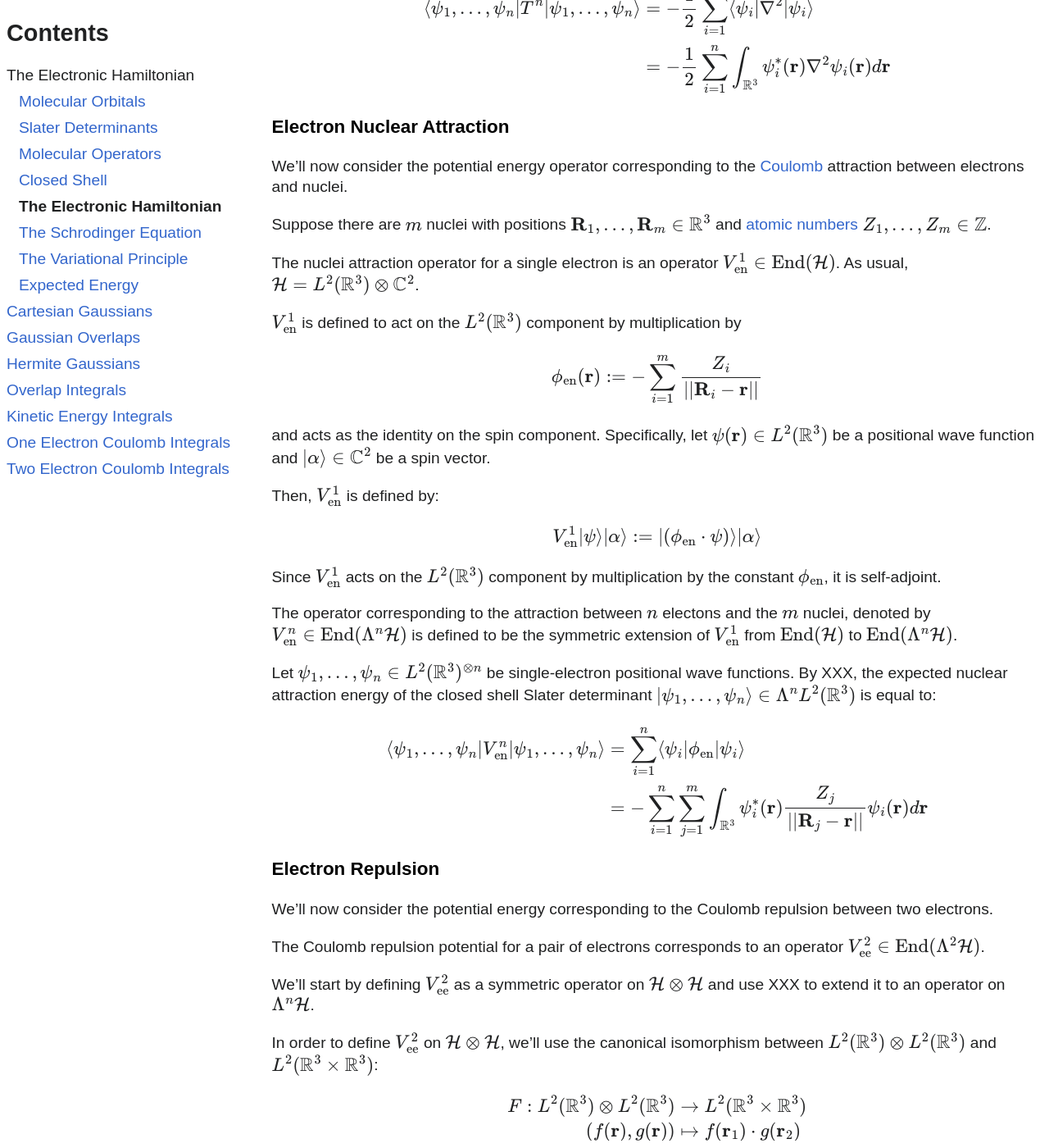
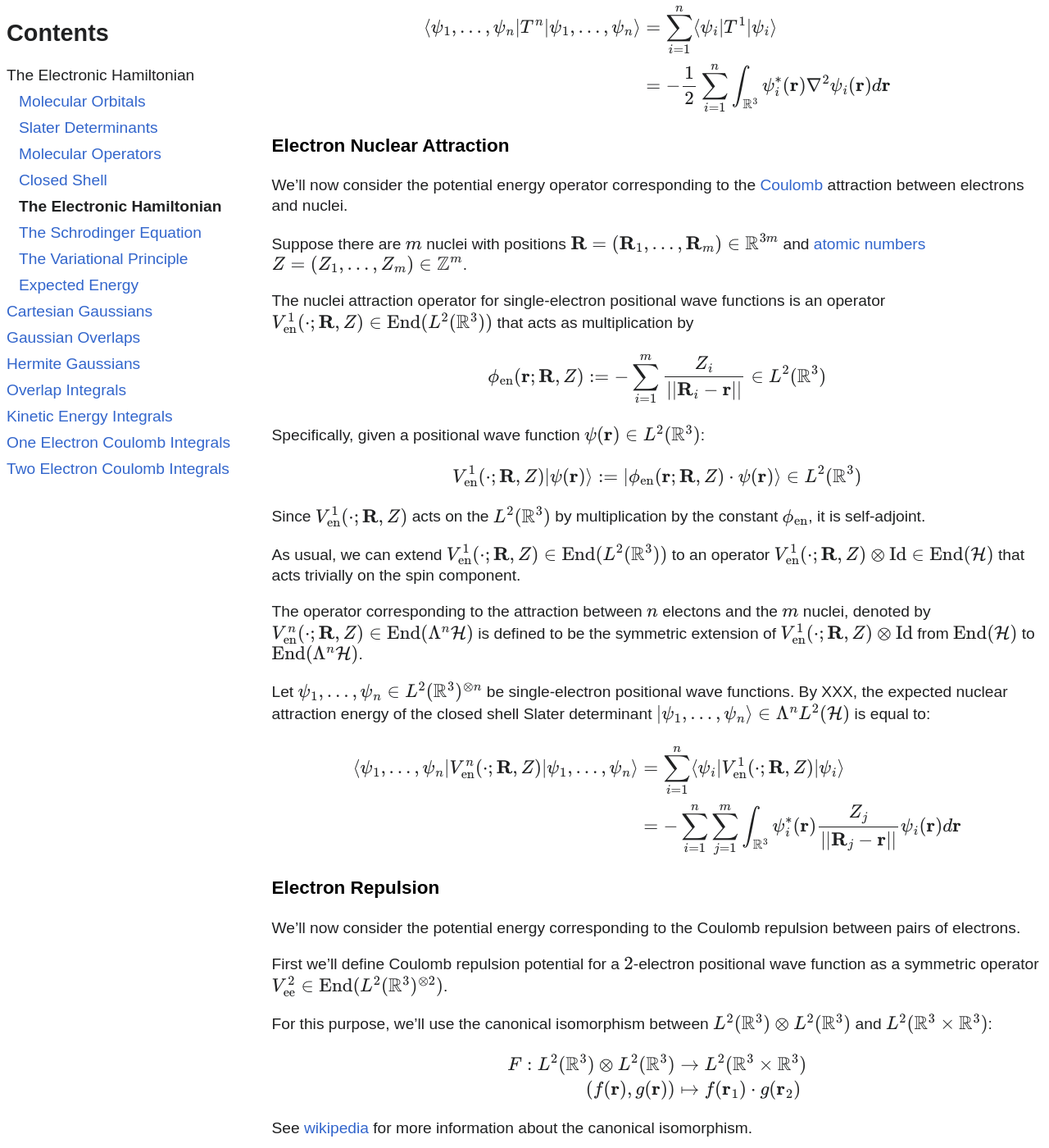
Before and after one commit to lowdanie/lowdanie.github.io, a Jekyll site: the page built from _posts/2025-07-26-electron-integrals.md, in a window 1280 px wide and 1400 px high, scrolled down 8389 px. Shown: the whole window at 82% size. Built offline with Jekyll 4.4.1, drawn with Linux system fonts in a browser that asks for light colours; comment, search, counter and statistics services are not loaded; some of the changed text lies outside the part shown.

Commit message:
hamiltonian

```diff
--- a/_posts/2025-07-26-electron-integrals.md
+++ b/_posts/2025-07-26-electron-integrals.md
@@ -763,15 +763,12 @@ The total electronic Hamiltonian will then be defined to be their sum.
 
 ### Kinetic Energy
 
-The kinetic energy of a single electron corresponds to an operator
-$T^1\in\mathrm{End}(\mathcal{H})$.
-Recall that by definition $\mathcal{H} = L^2(\mathbb{R}^3)\otimes\mathbb{C}^2$.
-
-Let $\psi\in L^2(\mathbb{R}^3)$ be a function and $|\alpha\rangle\in\mathbb{C}^2$ a spin vector.
-Then $T^1$ is defined by:
-
-$$
-T^1 |\psi\rangle|\alpha\rangle := -\frac{1}{2}|\nabla^2 \psi \rangle |\alpha\rangle
+We'll start by defining the kinetic energy operator $T^1$ on $L^2(\mathbb{R}^3)$,
+the space of single-electron positional wave functions. Let $\|\psi\rangle\in L^2(\mathbb{R}^3)$
+be a positional wave function. By definition:
+
+$$
+T^1 |\psi\rangle := -\frac{1}{2}|\nabla^2 \psi \rangle \in L^2(\mathbb{R}^3)
 $$
 
 where $\nabla^2$ denotes the
@@ -788,19 +785,22 @@ The Laplace operator
 [is self-adjoint](https://en.wikipedia.org/wiki/Self-adjoint_operator#Boundary_conditions)
 under the assumption that $\phi(\mathbf{r})$ goes to $0$ as $||\mathbf{r}||$ goes to infinity.
 
+We can extend $T^1\in \mathrm{End}(L^2(\mathbb{R}^3))$ to an operator
+$T^1\otimes\mathrm{Id}\in\mathrm{End}(\mathcal{H})$ that acts trivially on the spin component.
+
 The kinetic energy of $n$-electrons, denoted by $T^n\in\mathrm{End}(\Lambda^n\mathcal{H})$,
 is defined to be the [symmetric extension](XXX) of
-$T^1$ from $\mathrm{End}(\mathcal{H})$ to $\mathrm{End}(\Lambda^n\mathcal{H})$.
+$T^1\otimes\mathrm{Id}$ from $\mathrm{End}(\mathcal{H})$ to $\mathrm{End}(\Lambda^n\mathcal{H})$.
 
 Let $\psi_1,\dots,\psi_n\in L^2(\mathbb{R}^3)^{\otimes n}$ be single-electron
 positional wave functions. By XXX, the expected kinetic energy of the closed shell
-Slater determinant $\|\psi_1,\dots,\psi_n\rangle\in\Lambda^n L^2(\mathbb{R}^3)$ is
+Slater determinant $\|\psi_1,\dots,\psi_n\rangle\in\Lambda^n \mathcal{H}$ is
 equal to:
 
 $$
 \begin{align*}
 \langle \psi_1,\dots,\psi_n | T^n | \psi_1,\dots,\psi_n \rangle
-&= -\frac{1}{2} \sum_{i=1}^n \langle \psi_i | \nabla^2 | \psi_i \rangle \\
+&= \sum_{i=1}^n \langle \psi_i | T^1 | \psi_i \rangle \\
 &= -\frac{1}{2} \sum_{i=1}^n
 \int_{\mathbb{R}^3} \psi_i^*(\mathbf{r})\nabla^2\psi_i(\mathbf{r})d\mathbf{r}
 \end{align*}
@@ -812,48 +812,51 @@ We'll now consider the potential energy operator corresponding to the
 [Coulomb](https://en.wikipedia.org/wiki/Coulomb%27s_law) attraction
 between electrons and nuclei.
 
-Suppose there are $m$ nuclei with positions $\mathbf{R}_1,\dots,\mathbf{R}_m\in\mathbb{R}^3$ and
-[atomic numbers](https://en.wikipedia.org/wiki/Atomic_number) $Z_1,\dots,Z_m\in\\mathbb{Z}$.
-
-The nuclei attraction operator for a single electron is an operator
-$V^1_{\mathrm{en}}\in\mathrm{End}(\mathcal{H})$.
-As usual, $\mathcal{H} = L^2(\mathbb{R}^3)\otimes\mathbb{C}^2$.
-
-$V^1_{\mathrm{en}}$ is defined to act on the $L^2(\mathbb{R}^3)$ component by multiplication
-by
-
-$$
-\phi_{\mathrm{en}}(\mathbf{r}) := -\sum_{i=1}^m \frac{Z_i}{||\mathbf{R}_i - \mathbf{r}||}
-$$
-
-and acts as the identity on the spin component. Specifically,
-let $\psi(\mathbf{r})\in L^2(\mathbb{R}^3)$ be a positional wave function
-and $\|\alpha\rangle\in\mathbb{C}^2$ be a spin vector.
-
-Then, $V^1_{\mathrm{en}}$ is defined by:
-
-$$
-V^1_{\mathrm{en}}|\psi\rangle|\alpha\rangle :=
-|(\phi_{\mathrm{en}}\cdot\psi)\rangle|\alpha\rangle
-$$
-
-Since $V^1\_{\mathrm{en}}$ acts on the $L^2(\mathbb{R}^3)$ component by multiplication
+Suppose there are $m$ nuclei with positions
+$\mathbf{R} = (\mathbf{R}_1,\dots,\mathbf{R}_m)\in\mathbb{R}^{3m}$ and
+[atomic numbers](https://en.wikipedia.org/wiki/Atomic_number)
+$Z = (Z_1,\dots,Z_m)\in\mathbb{Z}^m$.
+
+The nuclei attraction operator for single-electron positional wave functions
+is an operator
+$V^1_{\mathrm{en}}(\cdot;\mathbf{R},Z)\in\mathrm{End}(L^2(\mathbb{R}^3))$ that acts as
+multiplication by
+
+$$
+\phi_{\mathrm{en}}(\mathbf{r}; \mathbf{R},Z) := -\sum_{i=1}^m \frac{Z_i}{||\mathbf{R}_i - \mathbf{r}||}
+\in L^2(\mathbb{R}^3)
+$$
+
+Specifically, given a positional wave function $\psi(\mathbf{r})\in L^2(\mathbb{R}^3)$:
+
+$$
+V^1_{\mathrm{en}}(\cdot; \mathbf{R},Z)|\psi(\mathbf{r})\rangle :=
+|\phi_{\mathrm{en}}(\mathbf{r}; \mathbf{R},Z)\cdot\psi(\mathbf{r})\rangle
+\in L^2(\mathbb{R}^3)
+$$
+
+Since $V^1\_{\mathrm{en}}(\cdot; \mathbf{R},Z)$ acts on the $L^2(\mathbb{R}^3)$ by multiplication
 by the constant $\phi_{\mathrm{en}}$, it is self-adjoint.
 
+As usual, we can extend
+$V^1\_{\mathrm{en}}(\cdot; \mathbf{R},Z)\in\mathrm{End}(L^2(\mathbb{R}^3))$ to an operator
+$V^1\_{\mathrm{en}}(\cdot; \mathbf{R},Z)\otimes\mathrm{Id}\in\mathrm{End}(\mathcal{H})$ that acts
+trivially on the spin component.
+
 The operator corresponding to the attraction between $n$ electons and the $m$
-nuclei, denoted by $V_{\mathrm{en}}^n\in\mathrm{End}(\Lambda^n\mathcal{H})$
-is defined to be the symmetric extension of $V_{\mathrm{en}}^1$ from
+nuclei, denoted by $V_{\mathrm{en}}^n(\cdot; \mathbf{R},Z)\in\mathrm{End}(\Lambda^n\mathcal{H})$
+is defined to be the symmetric extension of $V_{\mathrm{en}}^1(\cdot; \mathbf{R},Z)\otimes\mathrm{Id}$ from
 $\mathrm{End}(\mathcal{H})$ to $\mathrm{End}(\Lambda^n\mathcal{H})$.
 
 Let $\psi_1,\dots,\psi_n\in L^2(\mathbb{R}^3)^{\otimes n}$ be single-electron
 positional wave functions. By XXX, the expected nuclear attraction energy of the
 closed shell Slater determinant
-$\|\psi_1,\dots,\psi_n\rangle\in\Lambda^n L^2(\mathbb{R}^3)$ is equal to:
+$\|\psi_1,\dots,\psi_n\rangle\in\Lambda^n L^2(\mathcal{H})$ is equal to:
 
 $$
 \begin{align*}
-\langle \psi_1,\dots,\psi_n | V_{\mathrm{en}}^n | \psi_1,\dots,\psi_n \rangle
-&= \sum_{i=1}^n \langle \psi_i | \phi_{\mathrm{en}} | \psi_i \rangle \\
+\langle \psi_1,\dots,\psi_n | V_{\mathrm{en}}^n(\cdot; \mathbf{R},Z) | \psi_1,\dots,\psi_n \rangle
+&= \sum_{i=1}^n \langle \psi_i | V_{\mathrm{en}}^1(\cdot; \mathbf{R},Z) | \psi_i \rangle \\
 &= - \sum_{i=1}^n \sum_{j=1}^m
 \int_{\mathbb{R}^3}
 \psi_i^*(\mathbf{r}) \frac{Z_j}{||\mathbf{R}_j - \mathbf{r}||}\psi_i(\mathbf{r})
@@ -864,17 +867,13 @@ $$
 ### Electron Repulsion
 
 We'll now consider the potential energy corresponding to the Coulomb repulsion
-between two electrons.
-
-The Coulomb repulsion potential for a pair of electrons corresponds to an operator
-$V_{\mathrm{ee}}^2\in\mathrm{End}(\Lambda^2\mathcal{H})$.
-
-We'll start by defining $V_{\mathrm{ee}}^2$ as a symmetric operator on
-$\mathcal{H}\otimes\mathcal{H}$
-and use XXX to extend it to an operator on $\Lambda^n\mathcal{H}$.
-
-In order to define $V_{\mathrm{ee}}^2$ on $\mathcal{H}\otimes\mathcal{H}$,
-we'll use the canonical isomorphism between $L^2(\mathbb{R}^3)\otimes L^2(\mathbb{R}^3)$
+between pairs of electrons.
+
+First we'll define Coulomb repulsion potential for a $2$-electron positional wave function
+as a symmetric operator $V_{\mathrm{ee}}^2\in\mathrm{End}(L^2(\mathbb{R}^3)^{\otimes 2})$.
+
+For this purpose,
+we'll use the canonical isomorphism between $L^2(\mathbb{R}^3) \otimes L^2(\mathbb{R}^3)$
 and $L^2(\mathbb{R}^3\times\mathbb{R}^3)$:
 
 $$
@@ -889,7 +888,7 @@ See
 for more information about the canonical isomorphism.
 
 The operator $V_{\mathrm{ee}}^2$ is defined on
-$L^2(\mathbb{R}^2\times\mathbb{R}^3)$ by multiplication by
+$L^2(\mathbb{R}^3\times\mathbb{R}^3)$ by multiplication by
 $\frac{1}{||\mathbf{r}_1 - \mathbf{r}_2||}$:
 
 $$
@@ -900,37 +899,39 @@ $$
 Clearly $V_{\mathrm{ee}}^2$ commutes with the transposition of the coordinates
 $\mathbf{r}\_1$ and $\mathbf{r}\_2$. Therefore, under the canonical isomorphism
 $V_{\mathrm{ee}}^2$ is a symmetric operator on
-$L^2(\mathbb{R}^3)^{\otimes 2}$. We can extend $V_{\mathrm{ee}}^2$ to a symmetric operator on
-$\mathcal{H}^{\otimes 2}$
-by defining it to act trivially on the spin factors $\mathbb{C}^2$.
+$L^2(\mathbb{R}^3)^{\otimes 2}$.
+
+We can extend $V_{\mathrm{ee}}^2$ to a symmetric operator on
+$V_{\mathrm{ee}}^2\otimes\mathrm{Id}^{\otimes 2}\in\mathrm{End}(\mathcal{H}^{\otimes 2})$
+that acts trivially on the spin factors $(\mathbb{C}^2)^{\otimes 2}$.
 
 The Coulomb repulsion operator for $n$-electrons, denoted
 $V_{\mathrm{ee}}^n\in\mathrm{End}(\Lambda^n\mathcal{H})$, is defined as the
-symmetric extension of $V_{\mathrm{ee}}^2$ from
+symmetric extension of $V_{\mathrm{ee}}^2\otimes\mathrm{Id}^{\otimes 2}$ from
 $\mathrm{End}(\Lambda^2\mathcal{H})$ to $\mathrm{End}(\Lambda^n\mathcal{H})$.
 
 Let $\psi_1,\dots,\psi_n\in L^2(\mathbb{R}^3)^{\otimes n}$ be single-electron
 positional wave functions. By XXX, the expected electron-electron repulsion energy
 of the closed shell Slater determinant
-$\|\psi_1,\dots,\psi_n\rangle\in\Lambda^n L^2(\mathbb{R}^3)$ is equal to:
+$\|\psi_1,\dots,\psi_n\rangle\in\Lambda^n \mathcal{H}$ is equal to:
 
 $$
 \begin{align*}
 \langle \psi_1,\dots,\psi_n | V_{\mathrm{ee}}^n | \psi_1,\dots,\psi_n \rangle
 &= \frac{1}{2}\sum_{i,j=1}^n \sum_{\sigma\in S_2}
-2^{c(\sigma)}
-\langle \psi_i\psi_j | \frac{1}{||\mathbf{r}_1 - \mathbf{r}_2||} P_\sigma | \psi_i\psi_j \rangle \\
+2^{c(\sigma)}\mathrm{sgn}(\sigma)
+\langle \psi_i\psi_j |V_\mathrm{ee}^2 P_\sigma | \psi_i\psi_j \rangle \\
 &= \sum_{i,j=1}^n
-2\langle \psi_i\psi_j | \frac{1}{||\mathbf{r}_1 - \mathbf{r}_2||} | \psi_i\psi_j \rangle -
-\langle \psi_i\psi_j | \frac{1}{||\mathbf{r}_1 - \mathbf{r}_2||} | \psi_j\psi_i \rangle
+2\langle \psi_i\psi_j | V_\mathrm{ee}^2 | \psi_i\psi_j \rangle -
+\langle \psi_i\psi_j | V_\mathrm{ee}^2 | \psi_j\psi_i \rangle
 \end{align*}
 $$
 
-By our definition of the $\frac{1}{||\mathbf{r}_1 - \mathbf{r}_2||}$ operator,
+By the definition of $V_\mathrm{ee}^2$,
 for any positional wave functions $\psi_1,\dots,\psi_4\in L^2(\mathbb{R}^3)$:
 
 $$
-\langle \psi_1\psi_2 | \frac{1}{||\mathbf{r}_1 - \mathbf{r}_2||} | \psi_3\psi_4 \rangle =
+\langle \psi_1\psi_2 | V_\mathrm{ee}^2 | \psi_3\psi_4 \rangle =
 \int_{\mathbb{R}^3}\int_{\mathbb{R}^3}
 \psi_1^*(\mathbf{r}_1)\psi_2^*(\mathbf{r}_2)
 \frac{1}{||\mathbf{r}_1 - \mathbf{r}_2||}
```
